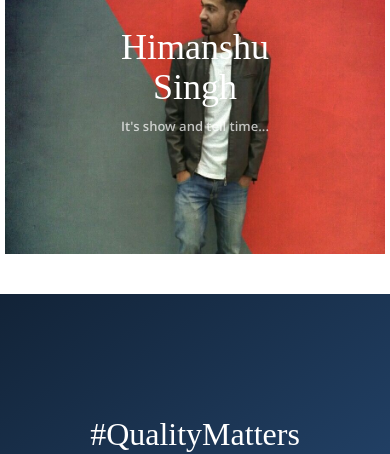
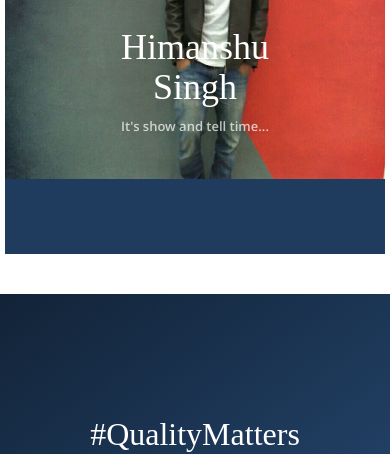
Before and after one commit to Corticera/corticera.github.io, a plain HTML site: page index.html in a window 390 px wide. Shown: the part 679-1133 px from the top of the page. Drawn offline with Linux system fonts and the light colour scheme; a web font is replaced by a local one.

Commit message:
Fixed bug lmao

```diff
--- a/css/app.css
+++ b/css/app.css
@@ -3425,6 +3425,14 @@ img.tiled {
     background-repeat: no-repeat;
     background-position: center center;
 }
+@media (max-width: 991px) {
+    .project-wrapper.hsingh {
+        background-image: url(../img/hsingh.jpg);
+        background-size: cover;
+        background-repeat: no-repeat;
+        background-position: center -150px;
+    }
+}
 .project-wrapper.docsearch {
     background-image: url(img/bg-docsearch.jpg);
     background-size: 100%
```
